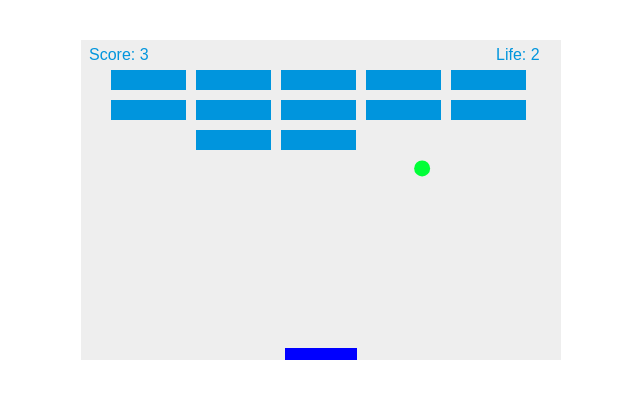
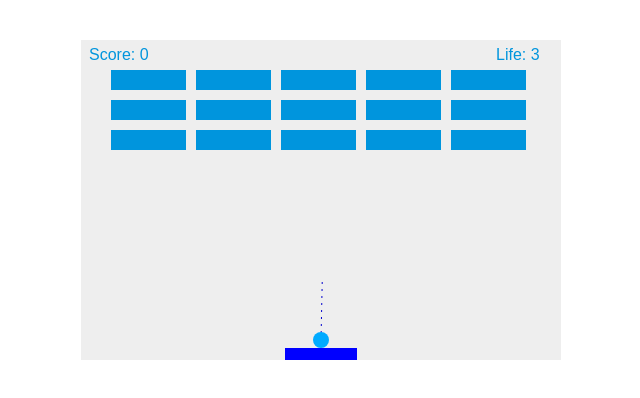
Before and after one commit to takat-personal/block_breaker, a plain HTML site: page main.html in a window 1280 px wide. Shown: the whole page, without its empty margins (319-959 px from the left). Drawn offline with Linux system fonts and the light colour scheme.

Commit message:
add_arrow

```diff
--- a/main.html
+++ b/main.html
@@ -4,7 +4,7 @@
     <meta charset="UTF-8">
     <meta http-equiv="X-UA-Compatible" content="IE=edge">
     <meta name="viewport" content="width=device-width, initial-scale=1.0">
-    <link rel="icon" href="favicon.ico">
+    <link rel="icon" href="ball_favicon.ico">
     <title>ブロック崩しゲーム</title>
     <style>
         * {padding:0;margin: 20px;}
@@ -19,22 +19,39 @@
 
     //ボールの設定
     function init(){
+        wait = true;
+        paddleX = (canvas.width - paddleWidth) / 2;
         ball_x = canvas.width/2;
-        ball_y = 200;
-        ball_speed = 8;
-        dx = Math.random() + 1.5;
-        dy = Math.sqrt((ball_speed - dx*dx)) * -1;
+        ball_y = 300;
         ballColor = 'hsl(200, 100%, 50%)';
     }
 
-
     let ball_x = canvas.width/2;
-    let ball_y = 200;
-    let ball_speed = 8;
-    let dx = Math.random() + 1.5;
-    let dy = Math.sqrt((ball_speed - dx*dx)) * -1;
+    let ball_y = 300;
+    let dx = 0;
+    let dy = 0;
     const ballRadius = 8;
     let ballColor = 'hsl(200, 100%, 50%)';
+
+    let theta = 0;
+    let d_theta = Math.PI / 150;
+    function ballSpeed(){
+        ctx.beginPath();
+        ctx.setLineDash([2, 5]);
+        ctx.moveTo(canvas.width/2, 300);
+        ctx.lineTo(canvas.width/2 + (Math.sin(theta) * 60), 300 - (Math.cos(theta) * 60));
+        ctx.strokeStyle = "#0000cd";
+        ctx.stroke();
+        if (theta > Math.PI / 3 || theta < -Math.PI / 3){
+            d_theta = -d_theta
+        }
+        theta += d_theta;
+        dx = 3 * Math.sin(theta);
+        dy = - 3 * Math.cos(theta);
+    }
+    //待機
+    let wait = true;
+    console.log(wait);
 
     //パドルの設定
     const paddleHeight = 12;
@@ -59,6 +76,10 @@
         ctx.fillStyle = ballColor;
         ctx.fill();
         ctx.closePath();
+        if (!wait){
+            ball_x += dx;
+            ball_y += dy;
+        }
     }
 
     function changeBallColor(){
@@ -78,10 +99,12 @@
     document.addEventListener("keyup", keyUpHandler, false);
 
     function keyDownHandler(e){
-        if (e.key === "Right" || e.key === "ArrowRight"){
-            rightPressed = true;
-        }else if (e.key === "left" || e.key === "ArrowLeft"){
-            leftPressed = true;
+        if(!wait){
+            if (e.key === "Right" || e.key === "ArrowRight"){
+                rightPressed = true;
+            }else if (e.key === "left" || e.key === "ArrowLeft"){
+                leftPressed = true;
+            }
         }
     }
 
@@ -158,9 +181,11 @@
 
     function draw(){
         ctx.clearRect(0,0,canvas.width, canvas.height);
+        //待機中 or プレイ中
+        if (wait){
+            ballSpeed();
+        }
         drawBall();
-        ball_x += dx;
-        ball_y += dy;
 
         //壁の衝突判定
         if (ball_x + ballRadius> canvas.width|| ball_x - ballRadius< 0){
@@ -214,6 +239,15 @@
         collisionDetection();
         drawScore();
         drawLives();
+
+    }
+
+    document.addEventListener("keydown", KeyPressHandler, false);
+    function KeyPressHandler(e){
+        console.log(wait, e);
+        if (e.key === " "){
+            wait = false;
+        }
     }
     const interval = setInterval(draw, 10);
 </script>
```
Also changed, not shown: ball_favicon.ico (added), favicon.ico (deleted).
